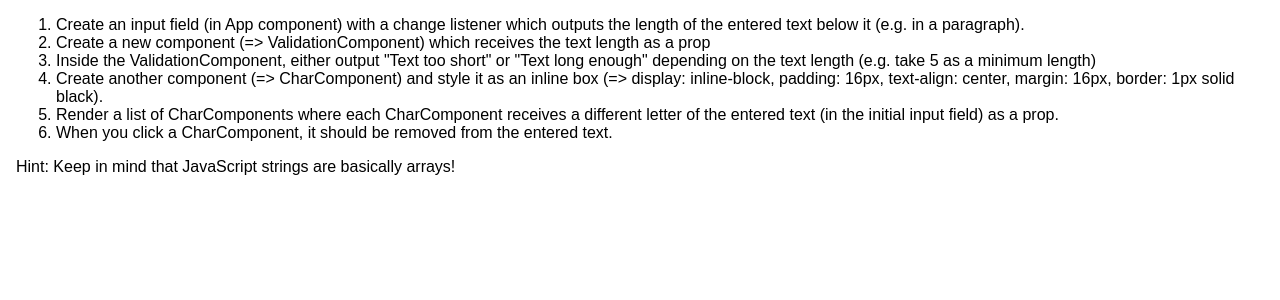
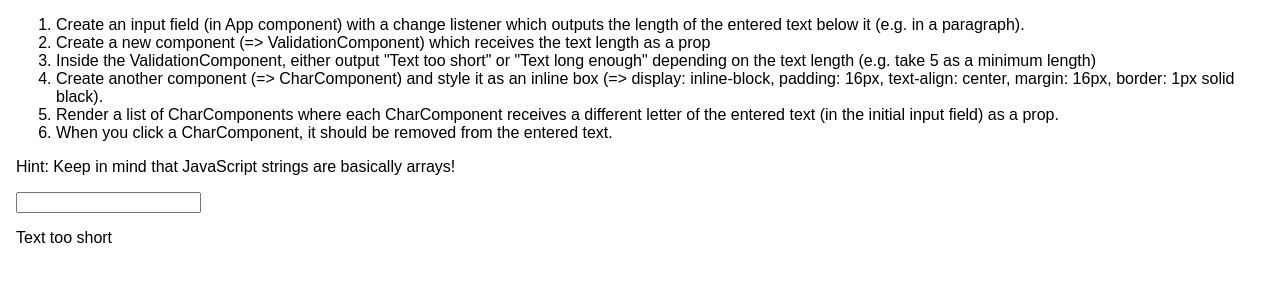
Before and after one commit to makomweb/notes-react-course, a React (Create React App) app in the folder react-complete-guide/: page / in a window 1280 px wide. Shown: the top 300 px of the page. Built offline with nearby package versions, Linux system fonts and the light colour scheme.

Commit message:
solution for chapter-4 assignment task

```diff
--- a/react-complete-guide/src/App.js
+++ b/react-complete-guide/src/App.js
@@ -1,8 +1,30 @@
 import React, { Component } from 'react';
 import './App.css';
+import Char from './Components/Char';
+import Validate from './Components/Validate';
 
 class App extends Component {
+
+  state = {
+    inputText: ''
+  }
+
+  onInputChanged = (event) => {
+    this.setState({ inputText: event.target.value });
+  }
+
+  onCharDeleted = (index) => {
+    let text = this.state.inputText.split('');
+    text.splice(index, 1);
+    text = text.join('');
+    this.setState({ inputText: text });
+  }
+
   render() {
+    const chars = this.state.inputText.split('').map((c, index) =>
+      <Char key={index} value={c} deleted={() => this.onCharDeleted(index)} />
+    );
+
     return (
       <div className="App">
         <ol>
@@ -14,6 +36,10 @@ class App extends Component {
           <li>When you click a CharComponent, it should be removed from the entered text.</li>
         </ol>
         <p>Hint: Keep in mind that JavaScript strings are basically arrays!</p>
+        <input onChange={this.onInputChanged}></input>
+        <p>{this.state.inputText}</p>
+        <Validate textLength={this.state.inputText.length} />
+        {chars}
       </div>
     );
   }
--- /dev/null
+++ b/react-complete-guide/src/Components/Char.css
@@ -0,0 +1,7 @@
+.CharBlock {
+    display: inline-block;
+    padding: 16px;
+    margin: 16px;
+    border: 1px solid black;
+    text-align: center;
+}
--- /dev/null
+++ b/react-complete-guide/src/Components/Char.js
@@ -0,0 +1,12 @@
+import React from 'react';
+import './Char.css';
+
+const Char = (props) => {
+    return (
+        <div className="CharBlock" onClick={props.deleted}>
+            {props.value}
+        </div>
+    );
+}
+
+export default Char;
--- /dev/null
+++ b/react-complete-guide/src/Components/Validate.js
@@ -0,0 +1,8 @@
+import React from 'react';
+
+const Validate = (props) => {
+    const { textLength } = props;
+    return textLength >= 5 ? <div><p>Text long enough</p></div> : <div><p>Text too short</p></div>;
+}
+
+export default Validate;
```
